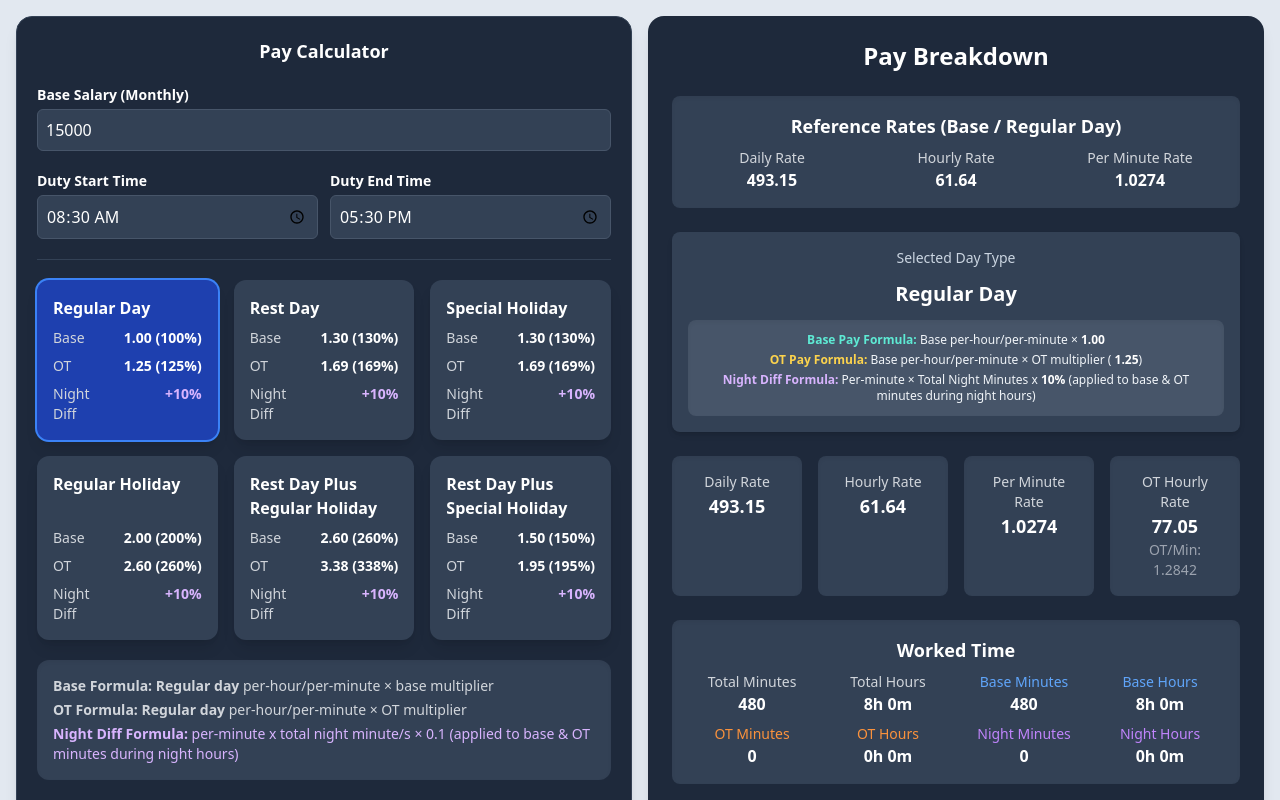
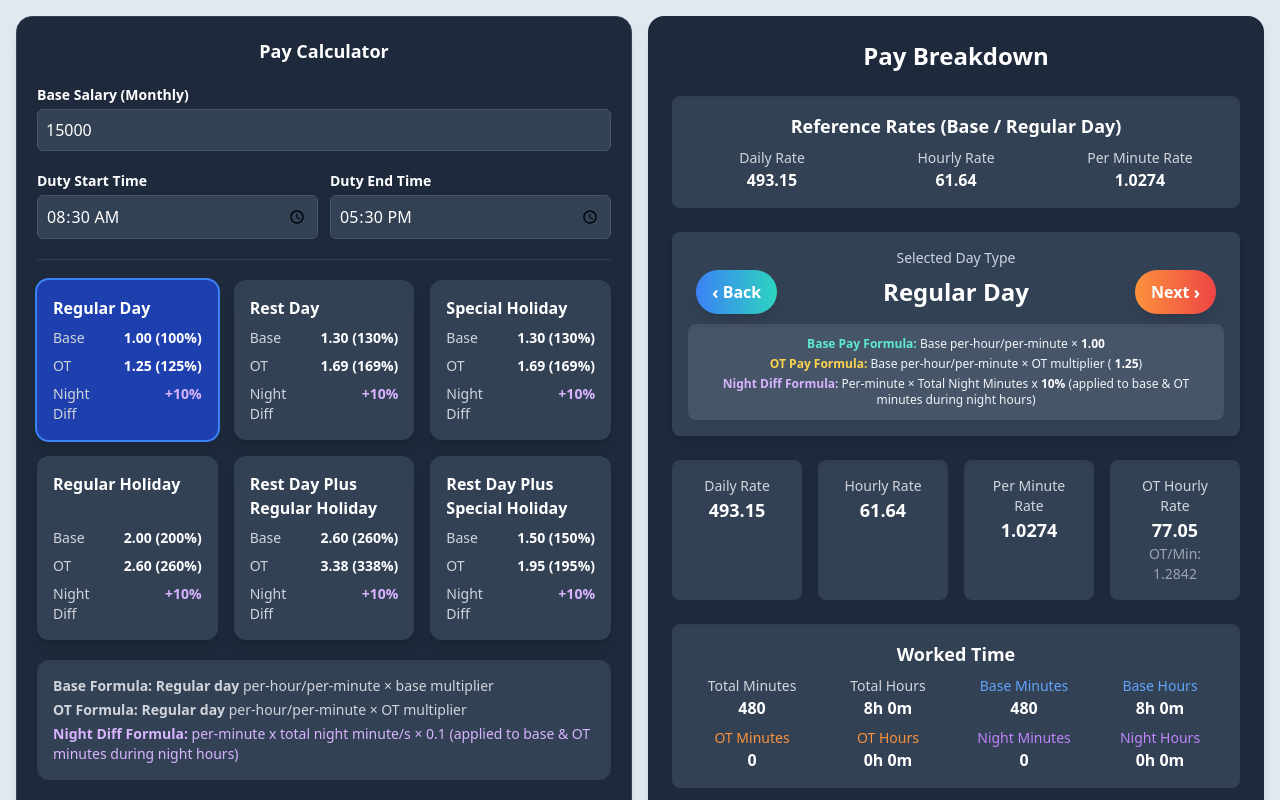
Before and after one commit to Kobs03/basic-payroll-calculator, a Vue app: page /#/ in a window 1280 px wide. Shown: the top 800 px of the page. Built offline with nearby package versions, Linux system fonts and the light colour scheme.

Commit message:
changes made : added utility buttons in the selected day type in breakdown section

```diff
--- a/src/views/HomeView.vue
+++ b/src/views/HomeView.vue
@@ -90,12 +90,29 @@
         </div>
 
         <!-- Selected Day Type -->
-        <div class="bg-slate-700 rounded-lg p-4 mb-4 text-center shadow-md space-y-3">
-          <p class="text-slate-300 text-sm font-medium">Selected Day Type</p>
-          <p class="font-bold text-xl text-white">{{ dayTypeLabel }}</p>
+        <div class="bg-slate-700 rounded-lg p-4 mb-4 text-center shadow-md relative">
+          <p class="text-slate-300 text-sm font-medium mb-2">Selected Day Type</p>
+
+          <!-- Day Type with Fixed Left/Right Stylish Buttons -->
+          <div class="flex items-center justify-center relative">
+            <!-- Back button: fixed left -->
+            <button @click="prevDayType"
+              class="absolute left-2 bg-gradient-to-r from-blue-500 to-teal-400 text-white font-semibold px-4 py-2 rounded-full shadow-lg hover:scale-105 transition-transform duration-200 flex items-center gap-1">
+              <span class="text-lg">‹</span> Back
+            </button>
+
+            <!-- Day type label -->
+            <p class="font-extrabold text-2xl text-white">{{ dayTypeLabel }}</p>
+
+            <!-- Next button: fixed right -->
+            <button @click="nextDayType"
+              class="absolute right-2 bg-gradient-to-r from-orange-400 to-red-500 text-white font-semibold px-4 py-2 rounded-full shadow-lg hover:scale-105 transition-transform duration-200 flex items-center gap-1">
+              Next <span class="text-lg">›</span>
+            </button>
+          </div>
 
           <!-- Formulas -->
-          <div class="bg-slate-600 p-3 rounded-lg text-slate-100 text-xs mt-2 space-y-1 shadow-inner">
+          <div class="bg-slate-600 p-3 rounded-lg text-slate-100 text-xs mt-4 space-y-1 shadow-inner">
             <div>
               <strong class="text-teal-300">Base Pay Formula:</strong> Base per-hour/per-minute ×
               <b class="text-white">{{ BASE_MULTIPLIERS[dayType].toFixed(2) }}</b>
@@ -245,6 +262,19 @@ const dayType = ref('regularDay')
 const startTime = ref('08:30')
 const endTime = ref('17:30')
 
+// Array of day types for cycling
+const dayTypes = Object.keys(BASE_MULTIPLIERS)
+
+const nextDayType = () => {
+  const currentIndex = dayTypes.indexOf(dayType.value)
+  dayType.value = dayTypes[(currentIndex + 1) % dayTypes.length]
+}
+
+const prevDayType = () => {
+  const currentIndex = dayTypes.indexOf(dayType.value)
+  dayType.value = dayTypes[(currentIndex - 1 + dayTypes.length) % dayTypes.length]
+}
+
 // --- TIMELINE ---
 const toMinutes = (time) => time.split(':').map(Number).reduce((h, m) => h * 60 + m)
 const timeline = computed(() => {
```
